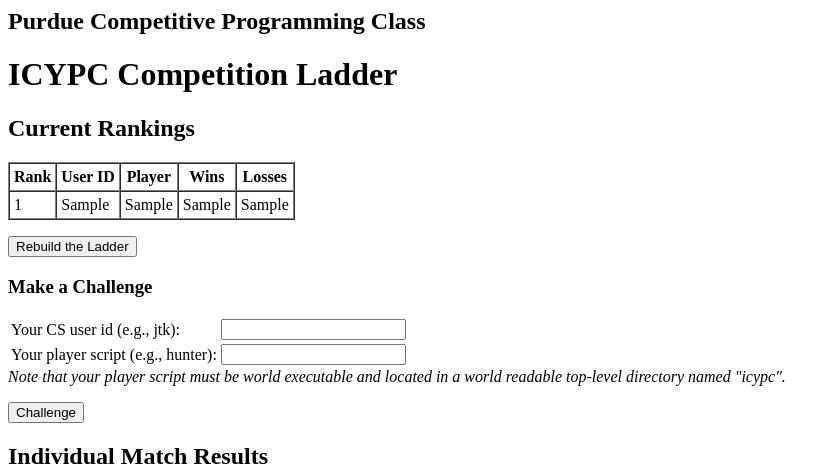
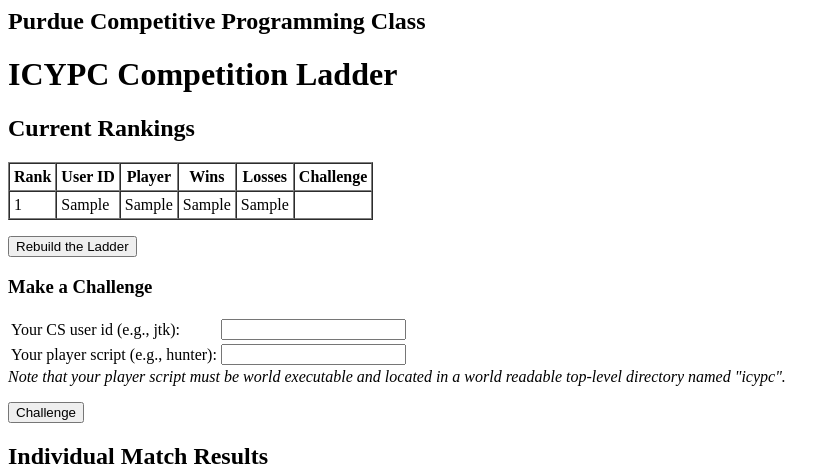
Before and after one commit to jtkorb/icypc-ladder, a Django app: template templates/ladder/index.html in a window 1280 px wide. Shown: the top 468 px of the page, without its empty margins (0-840 px from the left). Run offline with Django 3.2, Linux system fonts and the light colour scheme; the template is opened without the code that fills it: most values are stand-ins (such as "Sample title", 1, 10 or a date in 2020).

Commit message:
Addition of "Challenge Up" feature for ladder

```diff
--- a/templates/ladder/index.html
+++ b/templates/ladder/index.html
@@ -7,7 +7,7 @@
 
 {% if ladder_list %}
 	<table border="1" cellpadding="4" cellspacing="0">
-	<tr><th>Rank</th><th>User ID</th><th>Player</th><th>Wins</th><th>Losses</th></tr>
+	<tr><th>Rank</th><th>User ID</th><th>Player</th><th>Wins</th><th>Losses</th><th>Challenge</th></tr>
 	{% for r in ladder_list %}
 		<tr>
 		<td>{{forloop.counter}}</td>
@@ -15,6 +15,15 @@
 		<td>{{r.1}}</td>
 		<td>{{r.2}}</td>
 		<td>{{r.3}}</td>
+		<td>{% if forloop.counter > 1 %}
+			<form action="challenge/" method="post">
+			{% csrf_token %}
+			<input type="hidden" name="userid" value="{{r.0}}"/>
+			<input type="hidden" name="player" value="{{r.1}}"/>
+			<input type="submit" align="bottom" value="Challenge Up">
+			</form>
+			{% endif %}
+		</td>
 		</tr>
 	{% endfor %}
 	</table>
```
